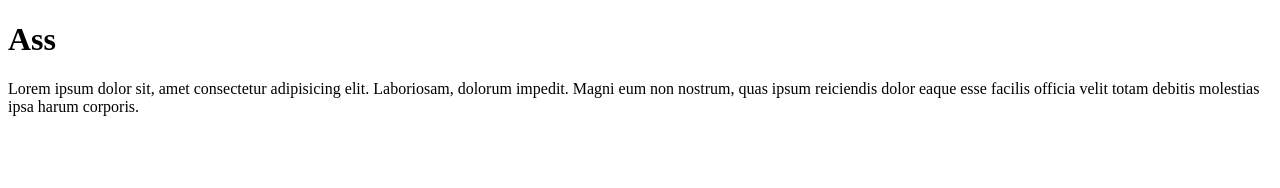
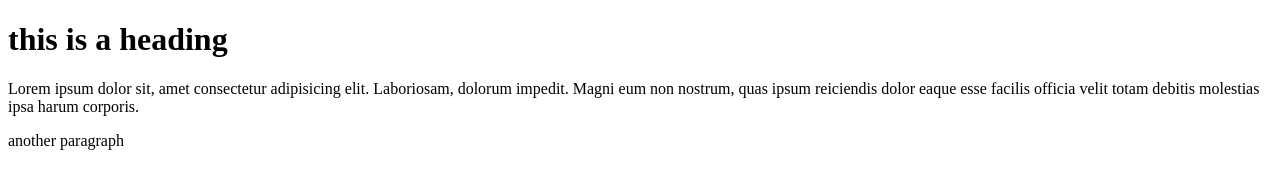
Before and after one commit to loyaldogtech/git-test, a plain HTML site: page index.html in a window 1280 px wide. Drawn offline with Linux system fonts and the light colour scheme.

Commit message:
Third commit

```diff
--- a/index.html
+++ b/index.html
@@ -6,7 +6,8 @@
     <title>Document</title>
 </head>
 <body>
-    <h1>Ass</h1>
+    <h1>this is a heading</h1>
     <p>Lorem ipsum dolor sit, amet consectetur adipisicing elit. Laboriosam, dolorum impedit. Magni eum non nostrum, quas ipsum reiciendis dolor eaque esse facilis officia velit totam debitis molestias ipsa harum corporis.</p>
+    <p>another paragraph</p>
 </body>
 </html>
```
